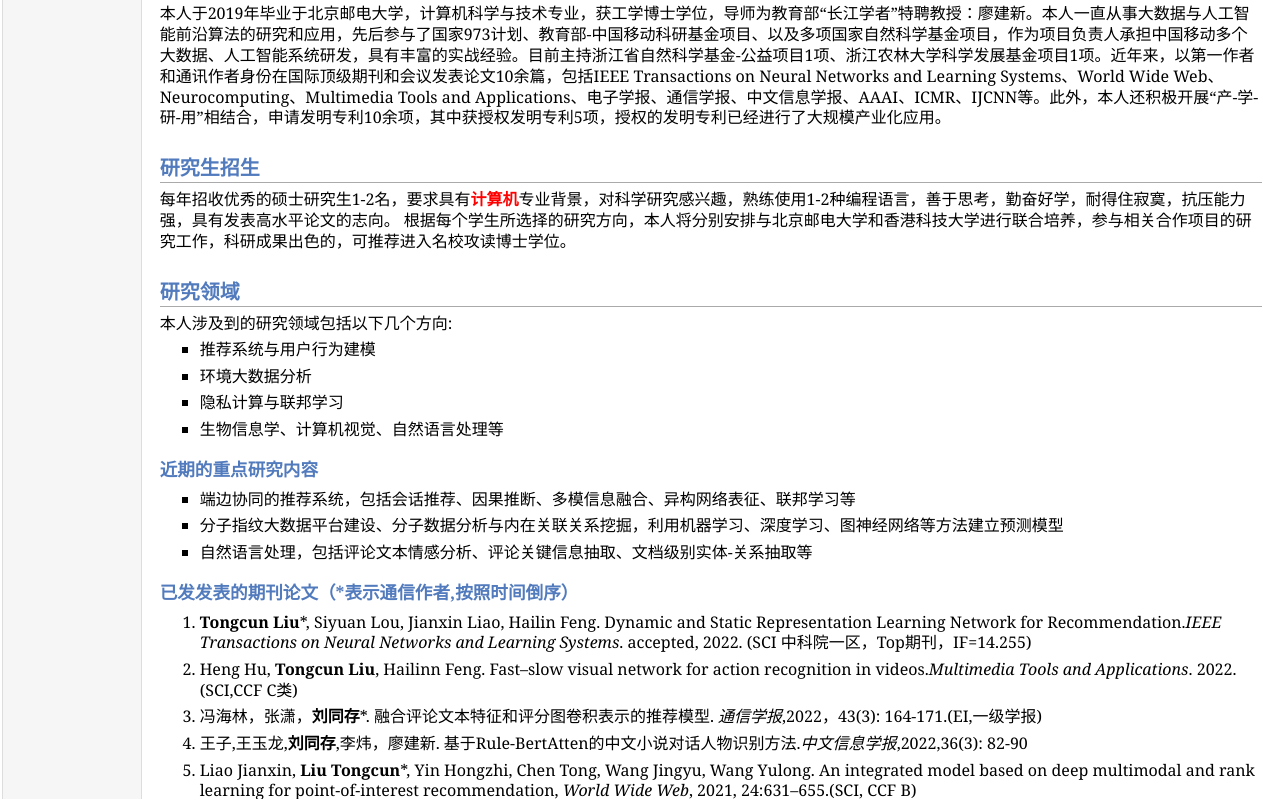
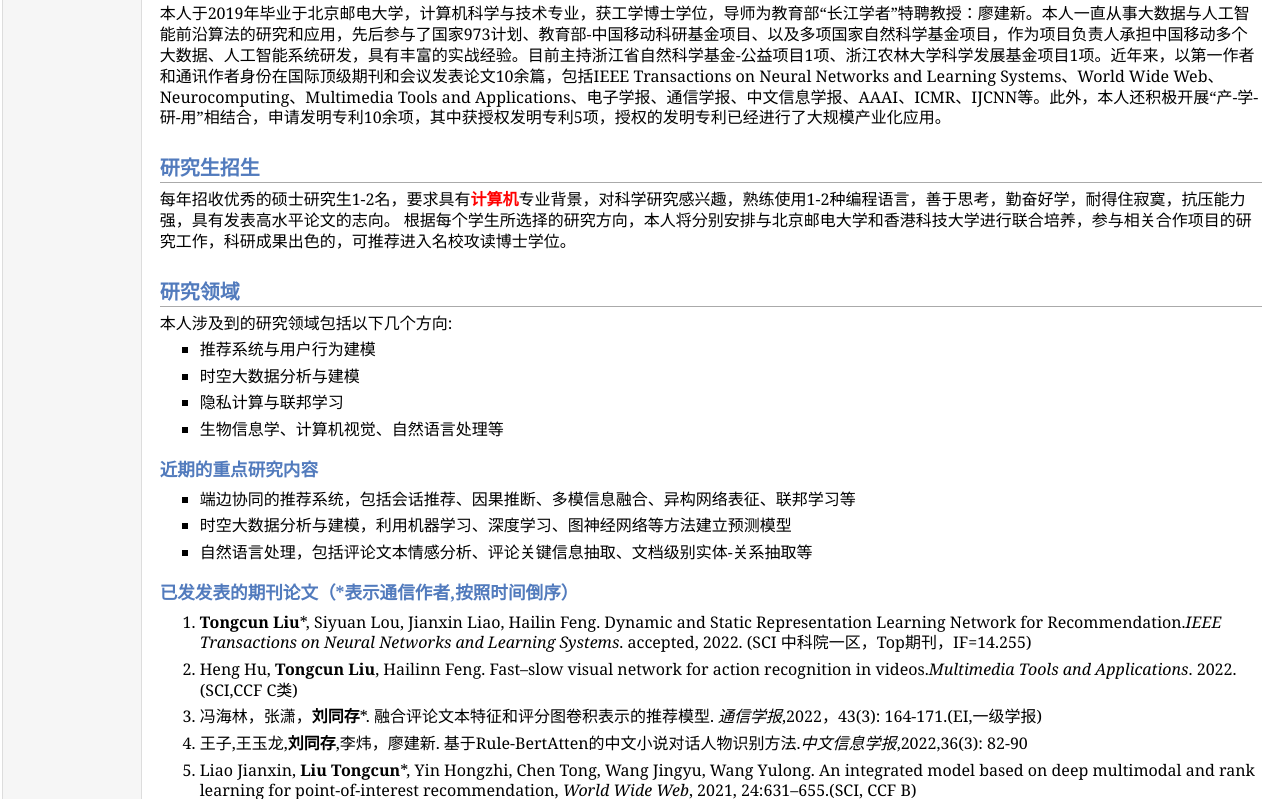
Before and after one commit to liutongcun/LTC.github.io, a plain HTML site: page index.html in a window 1280 px wide. Shown: the part 301-1100 px from the top of the page. Drawn offline with Linux system fonts and the light colour scheme.

Commit message:
Update index.html

```diff
--- a/index.html
+++ b/index.html
@@ -40,7 +40,7 @@ E-mail: <a href="mailto:tongcun.liu@gmail.com">tongcun.liu@gmail.com</a></p>
 <ul>
 <li><p>推荐系统与用户行为建模  </p>
 </li>
-<li><p>环境大数据分析</p>
+<li><p>时空大数据分析与建模</p>
 </li>
 <li><p>隐私计算与联邦学习 </p>
 </li>
@@ -53,7 +53,7 @@ E-mail: <a href="mailto:tongcun.liu@gmail.com">tongcun.liu@gmail.com</a></p>
 <ul>
 <li><p>端边协同的推荐系统，包括会话推荐、因果推断、多模信息融合、异构网络表征、联邦学习等</p>
 </li>
-<li><p>分子指纹大数据平台建设、分子数据分析与内在关联关系挖掘，利用机器学习、深度学习、图神经网络等方法建立预测模型</p>
+<li><p>时空大数据分析与建模，利用机器学习、深度学习、图神经网络等方法建立预测模型</p>
 </li>
 <li><p>自然语言处理，包括评论文本情感分析、评论关键信息抽取、文档级别实体-关系抽取等</p>
 </li>
```
